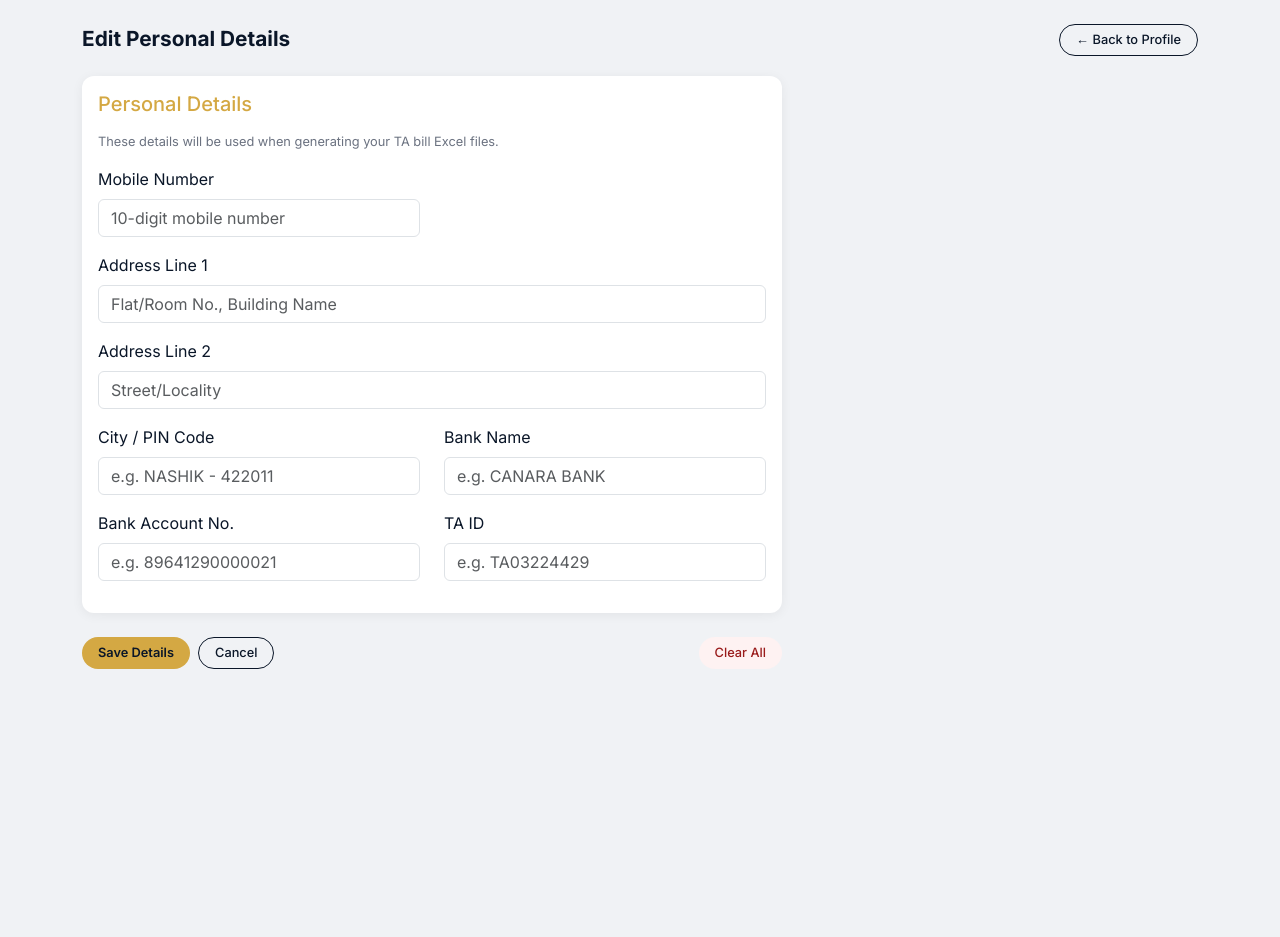
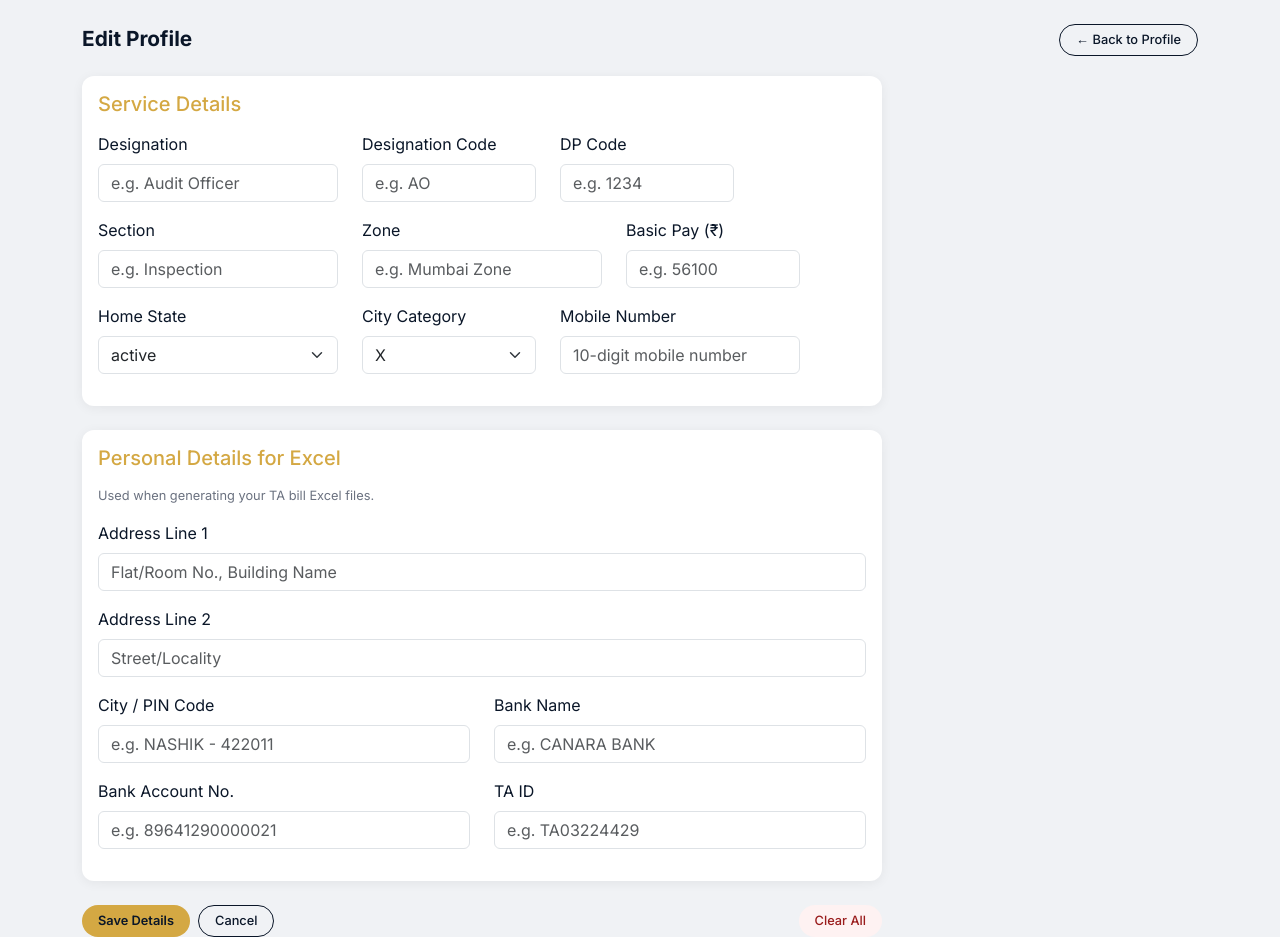
Before and after one commit to nikkuhot123/can-monthly-diary, a FastAPI app: template templates/profile_edit.html in a window 1280 px wide. Before the commit the page ends 669 px from the top, so only its background shows below. Run offline with FastAPI, Linux system fonts and the light colour scheme; the template is opened without the code that fills it: most values are stand-ins (such as "Sample title", 1, 10 or a date in 2020); some libraries are stand-ins or nearby versions.

Commit message:
feat: allow users to edit service details from profile page
Basic Information card now has an Edit button. Profile edit form
expanded to include designation, dp_code, section, zone, basic_pay,
home_state, city_category — all previously read-only with no edit path.

Co-Authored-By: Claude Sonnet 4.6 <noreply@anthropic.com>

```diff
--- a/templates/profile.html
+++ b/templates/profile.html
@@ -10,6 +10,7 @@
 <div class="card-audit mb-4" style="max-width:700px;">
     <div class="d-flex justify-content-between align-items-center mb-3">
         <h5 style="color:var(--color-gold);margin:0;">Basic Information</h5>
+        <a href="/auth/profile/edit" class="pill-btn pill-primary" style="font-size:0.8rem;">✏️ Edit</a>
     </div>
     <div class="row">
         <div class="col-md-6 mb-3">
--- a/templates/profile_edit.html
+++ b/templates/profile_edit.html
@@ -2,22 +2,74 @@
 {% block title %}Edit Profile - Audit Diary{% endblock %}
 {% block content %}
 <div class="page-header">
-    <h2>Edit Personal Details</h2>
+    <h2>Edit Profile</h2>
     <a href="/auth/profile" class="pill-btn pill-outline">← Back to Profile</a>
 </div>
 
-<form method="POST" action="/auth/profile/edit" style="max-width:700px;">
+<form method="POST" action="/auth/profile/edit" style="max-width:800px;">
     <div class="card-audit mb-4">
-        <h5 class="mb-3" style="color:var(--color-gold);">Personal Details</h5>
-        <p style="font-size:0.8rem;color:var(--color-muted);margin-bottom:16px;">
-            These details will be used when generating your TA bill Excel files.
-        </p>
+        <h5 class="mb-3" style="color:var(--color-gold);">Service Details</h5>
         <div class="row">
-            <div class="col-md-6 mb-3">
+            <div class="col-md-4 mb-3">
+                <label class="form-label">Designation</label>
+                <input type="text" name="designation" class="form-control"
+                       value="{{ user.designation or '' }}" placeholder="e.g. Audit Officer">
+            </div>
+            <div class="col-md-3 mb-3">
+                <label class="form-label">Designation Code</label>
+                <input type="text" name="designation_code" class="form-control"
+                       value="{{ user.designation_code or '' }}" placeholder="e.g. AO">
+            </div>
+            <div class="col-md-3 mb-3">
+                <label class="form-label">DP Code</label>
+                <input type="text" name="dp_code" class="form-control"
+                       value="{{ user.dp_code or '' }}" placeholder="e.g. 1234">
+            </div>
+            <div class="col-md-4 mb-3">
+                <label class="form-label">Section</label>
+                <input type="text" name="section" class="form-control"
+                       value="{{ user.section or '' }}" placeholder="e.g. Inspection">
+            </div>
+            <div class="col-md-4 mb-3">
+                <label class="form-label">Zone</label>
+                <input type="text" name="zone" class="form-control"
+                       value="{{ user.zone or '' }}" placeholder="e.g. Mumbai Zone">
+            </div>
+            <div class="col-md-3 mb-3">
+                <label class="form-label">Basic Pay (₹)</label>
+                <input type="number" step="0.01" name="basic_pay" class="form-control"
+                       value="{{ user.basic_pay or '' }}" placeholder="e.g. 56100">
+            </div>
+            <div class="col-md-4 mb-3">
+                <label class="form-label">Home State</label>
+                <select name="home_state" class="form-select">
+                    {% for s in all_states %}
+                    <option value="{{ s }}" {{ 'selected' if user.home_state == s }}>{{ s }}</option>
+                    {% endfor %}
+                </select>
+            </div>
+            <div class="col-md-3 mb-3">
+                <label class="form-label">City Category</label>
+                <select name="city_category" class="form-select">
+                    {% for cat in ['X', 'Y', 'Z', 'A1', 'B1', 'B2', 'C', 'R'] %}
+                    <option value="{{ cat }}" {{ 'selected' if user.city_category == cat }}>{{ cat }}</option>
+                    {% endfor %}
+                </select>
+            </div>
+            <div class="col-md-4 mb-3">
                 <label class="form-label">Mobile Number</label>
                 <input type="tel" name="mobile" class="form-control"
                        value="{{ user.mobile or '' }}" placeholder="10-digit mobile number">
             </div>
+        </div>
+    </div>
+
+    <div class="card-audit mb-4">
+        <h5 class="mb-3" style="color:var(--color-gold);">Personal Details for Excel</h5>
+        <p style="font-size:0.8rem;color:var(--color-muted);margin-bottom:16px;">
+            Used when generating your TA bill Excel files.
+        </p>
+        <div class="row">
             <div class="col-md-12 mb-3">
                 <label class="form-label">Address Line 1</label>
                 <input type="text" name="address_line1" class="form-control"
```
Also changed, not shown: routers/auth.py (+24 -3 lines).
